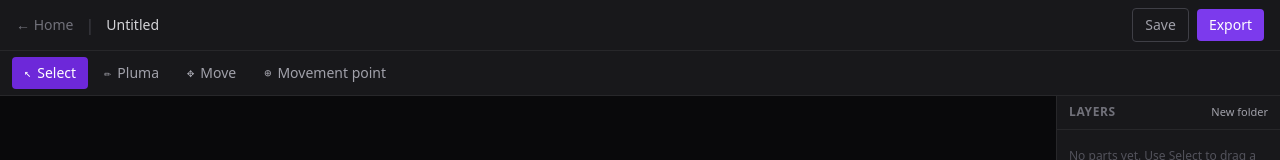
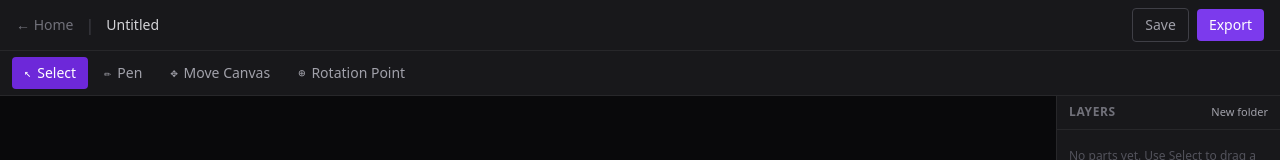
Before and after one commit to Cloudxyz/simple-2-5d, a Next.js app: page /editor in a window 1280 px wide. Shown: the top 160 px of the page. Built offline with nearby package versions, Linux system fonts and the light colour scheme.

Commit message:
Clarify editor tool labels

```diff
--- a/components/editor/Toolbar.tsx
+++ b/components/editor/Toolbar.tsx
@@ -13,10 +13,10 @@ interface ToolbarProps {
 }
 
 const tools: { id: Tool; label: string; icon: string; description: string }[] = [
-  { id: "select", label: "Select", icon: "↖", description: "Select and define a part" },
-  { id: "pen", label: "Pluma", icon: "✏", description: "Define a part by clicking points" },
-  { id: "move", label: "Move", icon: "✥", description: "Drag to pan the canvas" },
-  { id: "point", label: "Movement point", icon: "⊕", description: "Set the pivot for a part" },
+  { id: "select", label: "Select", icon: "↖", description: "Select parts or drag a rectangle region" },
+  { id: "pen", label: "Pen", icon: "✏", description: "Create or edit point-based parts" },
+  { id: "move", label: "Move Canvas", icon: "✥", description: "Pan around the canvas" },
+  { id: "point", label: "Rotation Point", icon: "⊕", description: "Set where the selected part rotates from" },
 ];
 
 export default function Toolbar({
```
Also changed, not shown: 1 other file (tests, documents, lock files or other folders).
